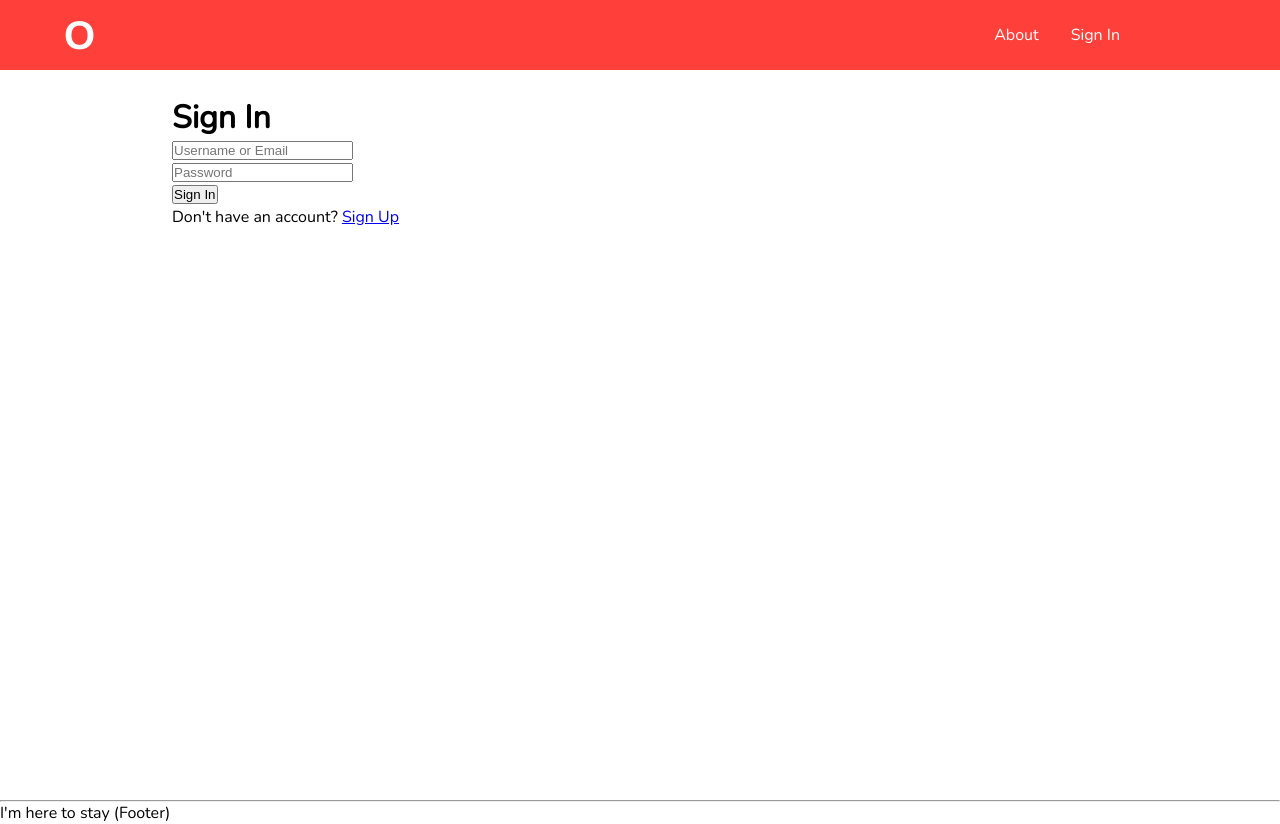
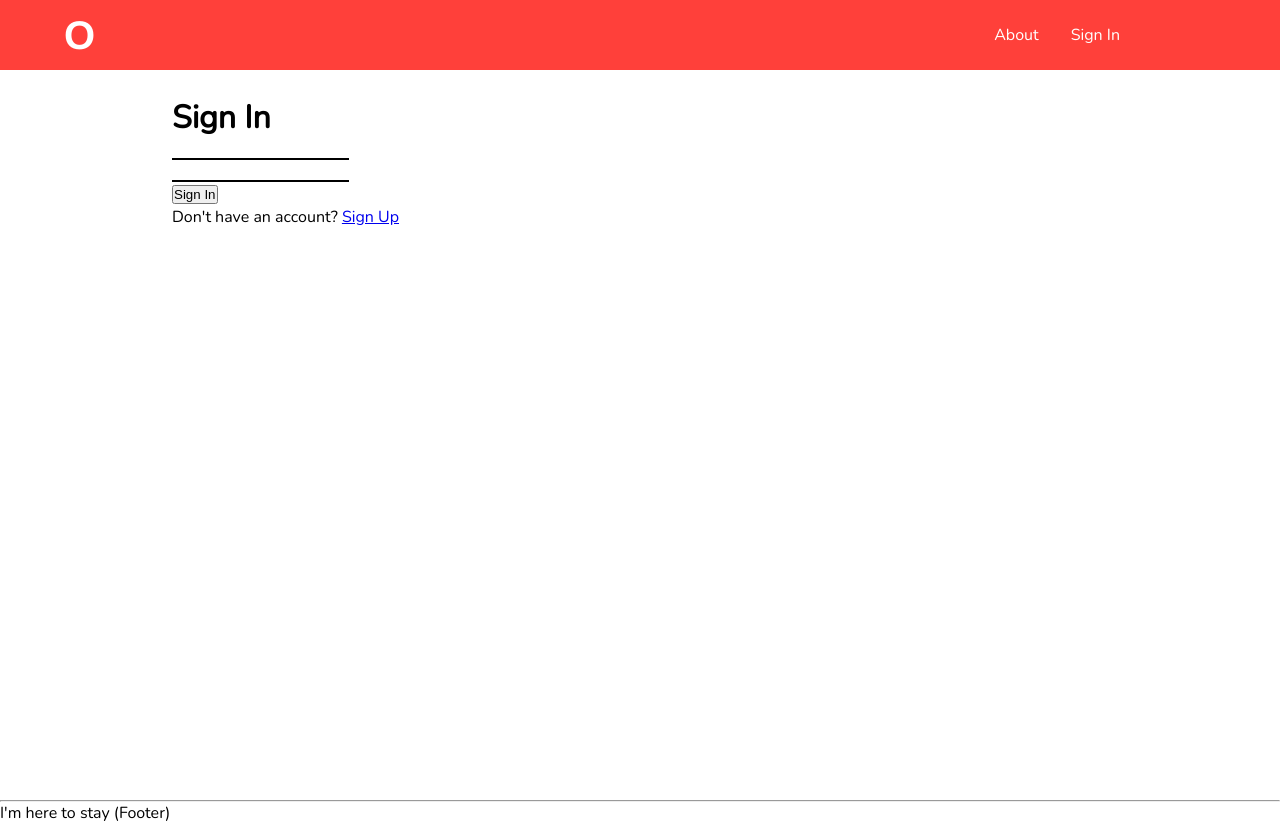
Before and after one commit to arvindeva/brawijaya-club-react, a Next.js app: page /signin in a window 1280 px wide. Built offline with nearby package versions, Linux system fonts and the light colour scheme; no server answers.

Commit message:
yup validation, input field custom component

```diff
--- a/components/InputField.tsx
+++ b/components/InputField.tsx
@@ -1,13 +1,35 @@
-import React, { DetailedHTMLProps, InputHTMLAttributes } from 'react';
+import React from 'react';
+import styled from 'styled-components';
 import { FieldProps } from 'formik';
+import { FormValues } from './SignInForm';
 
-type InputProps = DetailedHTMLProps<
-  InputHTMLAttributes<HTMLInputElement>,
-  HTMLInputElement
->;
+const TextInput = styled.input`
+  border: none;
+  border-bottom: 2px solid black;
+`;
 
-export const InputField = ({
+interface Props {
+  type: string;
+}
+
+type InputFieldProps = FieldProps<FormValues> & Props;
+
+export const InputField: React.FC<InputFieldProps> = ({
+  form,
   field,
-  form: _,
-  ...props
-}: FieldProps & InputProps) => <input {...field} {...props} />;
+  type,
+}) => {
+  const { name } = field;
+  const { touched, errors } = form;
+  return (
+    <label htmlFor={field.name}>
+      <TextInput type={type} {...field} />
+      {touched[name as keyof typeof touched] &&
+      errors[name as keyof typeof touched] ? (
+        <div>
+          <p>{errors[name as keyof typeof touched]}</p>
+        </div>
+      ) : null}
+    </label>
+  );
+};
--- a/components/SignInForm.tsx
+++ b/components/SignInForm.tsx
@@ -2,13 +2,24 @@ import React from 'react';
 import Link from 'next/link';
 import Router from 'next/router';
 import { Formik, Field } from 'formik';
+import { string, object } from 'yup';
 
 import Layout from './Layout';
 import { SignInComponent } from '../generated/apolloComponents';
 import { ME_QUERY } from '../graphql/user/queries/me';
 import { InputField } from './InputField';
 
-const SignInForm = () => {
+export interface FormValues {
+  login: string;
+  password: string;
+}
+
+const initialValues: FormValues = {
+  login: '',
+  password: '',
+};
+
+const SignInForm: React.FC = () => {
   const handleSignIn = async (values: any, mutation: any) => {
     const { login, password } = values;
     const response = await mutation({
@@ -27,13 +38,14 @@ const SignInForm = () => {
       <SignInComponent refetchQueries={[{ query: ME_QUERY }]}>
         {(signIn, { error, loading }) => (
           <Formik
-            initialValues={{
-              login: '',
-              password: '',
-            }}
-            onSubmit={values => handleSignIn(values, signIn)}
+            initialValues={initialValues}
+            onSubmit={(values: FormValues) => handleSignIn(values, signIn)}
+            validationSchema={object().shape({
+              login: string().required('Field is required.'),
+              password: string().required('Password is required'),
+            })}
           >
-            {({ values, handleSubmit }) => {
+            {({ handleSubmit }) => {
               return (
                 <div>
                   <h1>Sign In</h1>
@@ -41,21 +53,13 @@ const SignInForm = () => {
                     {loading ? <p>loading</p> : null}
                     {error ? <p>{error.message}</p> : null}
                     <div>
-                      <Field
-                        name="login"
-                        placeholder="Username or Email"
-                        type="text"
-                        component={InputField}
-                        value={values.login}
-                      />
+                      <Field name="login" type="text" component={InputField} />
                     </div>
                     <div>
                       <Field
                         name="password"
-                        placeholder="Password"
                         type="password"
                         component={InputField}
-                        value={values.password}
                       />
                     </div>
                     <div>
--- a/package.json
+++ b/package.json
@@ -19,7 +19,8 @@
     "react": "^16.8.6",
     "react-apollo": "^2.5.8",
     "react-dom": "^16.8.6",
-    "styled-components": "^4.3.2"
+    "styled-components": "^4.3.2",
+    "yup": "^0.27.0"
   },
   "devDependencies": {
     "@graphql-codegen/cli": "^1.3.1",
@@ -33,6 +34,7 @@
     "@types/react": "^16.8.15",
     "@types/react-dom": "^16.0.11",
     "@types/styled-components": "^4.1.16",
+    "@types/yup": "^0.26.20",
     "@typescript-eslint/eslint-plugin": "^1.11.0",
     "@typescript-eslint/parser": "^1.11.0",
     "@zeit/next-typescript": "^1.1.1",
```
Also changed, not shown: 1 other file (tests, documents, lock files or other folders).
